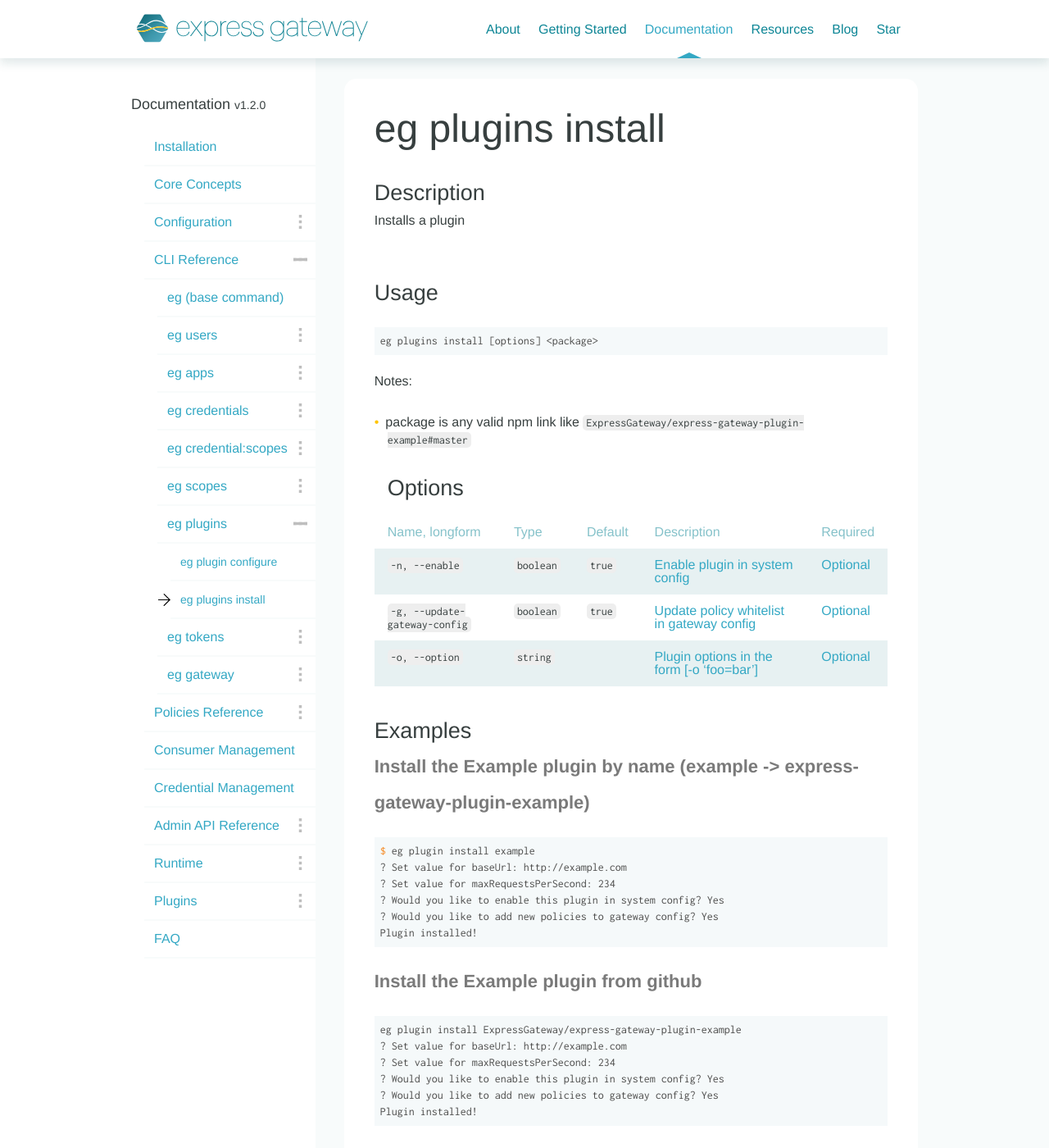
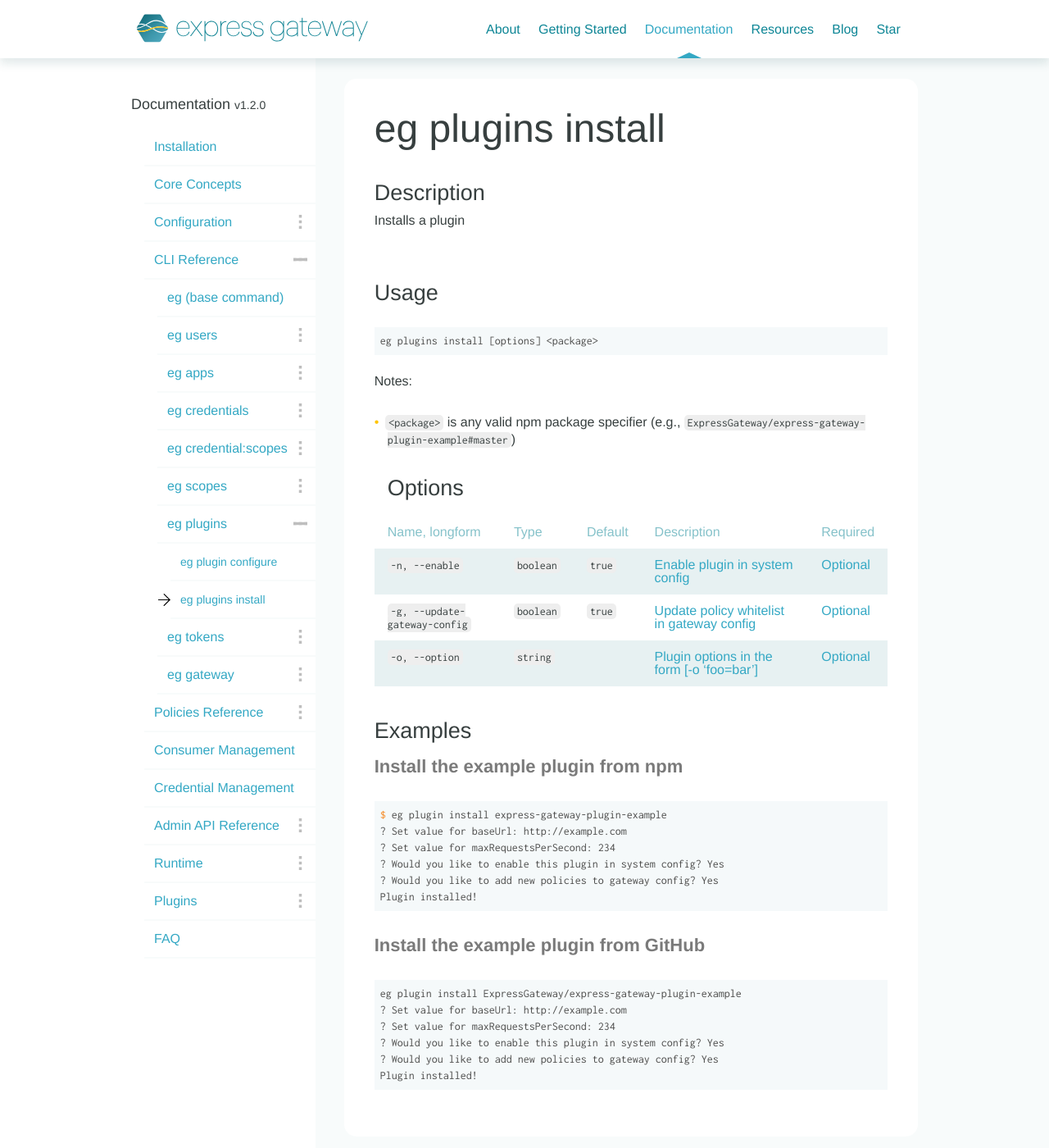
Before and after one commit to ExpressGateway/express-gateway.io, a Jekyll site: the page built from docs/cli/plugins/install.md, in a window 1280 px wide and 1400 px high. Shown: the whole window at 82% size. Built offline with Jekyll 4.4.1, drawn with Linux system fonts in a browser that asks for light colours; nearby versions of some CDN libraries; some web fonts are replaced; comment, search, counter and statistics services are not loaded.

Commit message:
Fixing broken links and incorrect docs regarding plugins.

````diff
--- a/docs/cli/plugins/install.md
+++ b/docs/cli/plugins/install.md
@@ -13,7 +13,7 @@
 eg plugins install [options] <package>
 ```
 Notes:
-- package is any valid npm link like `ExpressGateway/express-gateway-plugin-example#master`
+- `<package>` is any valid npm package specifier (e.g., `ExpressGateway/express-gateway-plugin-example#master`)
 ### Options
 
 | Name, longform | Type      | Default | Description      | Required |
@@ -24,10 +24,10 @@
 
 ### Examples
 
-#### Install the Example plugin by name (example -> express-gateway-plugin-example)
+#### Install the example plugin from npm
 
 ```shell
-$ eg plugin install example
+$ eg plugin install express-gateway-plugin-example
 ? Set value for baseUrl: http://example.com
 ? Set value for maxRequestsPerSecond: 234
 ? Would you like to enable this plugin in system config? Yes
@@ -35,7 +35,7 @@
 Plugin installed!
 ```
 
-#### Install the Example plugin from github
+#### Install the example plugin from GitHub
 
 ```shell
 eg plugin install ExpressGateway/express-gateway-plugin-example
````
Also changed, not shown: docs/plugins/development-guide.md (+2 -2 lines), docs/plugins/index.md (+10 -5 lines), docs/plugins/plugin-development.md (+2 -2 lines).
